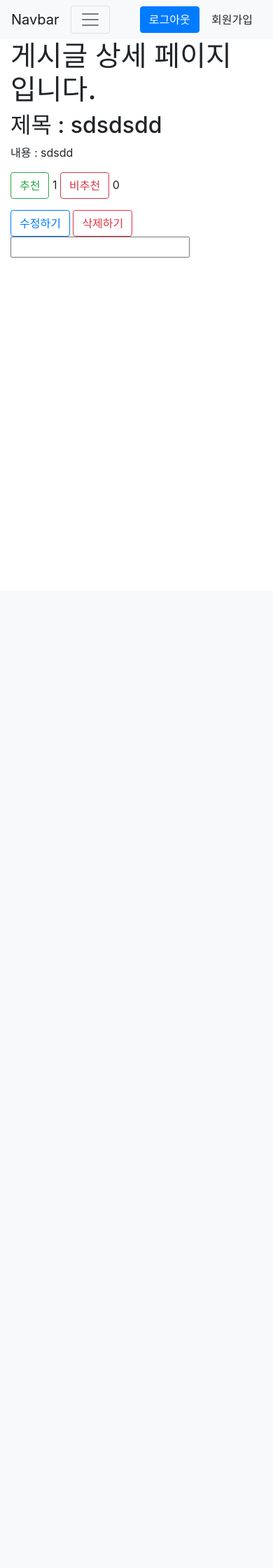
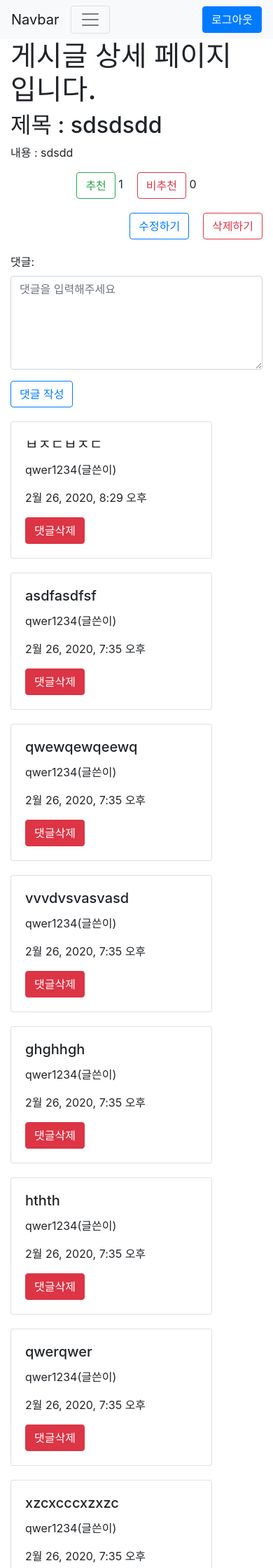
Before and after one commit to INT31302/destroy-django, a Django app: page /posts/1/ in a window 390 px wide. Shown: the top 2240 px of the page at 70% size. Before the commit the page ends 368 px from the top, so only its background shows below. Run offline with Django 3.2, Linux system fonts and the light colour scheme; a user stored in the database is signed in; data comes from the database, SQL or seed files in the repository; both versions use the stored data as it was after the commit; data that the repository does not hold is empty; some libraries are stand-ins or nearby versions.

Commit message:
add comment function

```diff
--- a/web_proj/posts/forms.py
+++ b/web_proj/posts/forms.py
@@ -1,5 +1,5 @@
 from django import forms
-from .models import Post
+from .models import Post, Comment
 from django.conf import settings
 
 
@@ -19,3 +19,17 @@ class PostForm(forms.ModelForm):
                 'class': 'form-control'
             })
         }
+
+
+class CommentForm(forms.ModelForm):
+    class Meta:
+        model = Comment
+        fields = ['text', ]
+        labels = {
+            "text": "댓글"
+        }
+        widgets = {
+            "text": forms.Textarea(attrs={
+                'placeholder': '댓글을 입력해주세요',
+                'class': 'form-control', 'rows': 5}),
+        }
--- a/web_proj/posts/models.py
+++ b/web_proj/posts/models.py
@@ -7,13 +7,12 @@ class Post(models.Model):
     title = models.CharField(max_length=200)
     content = models.TextField()
     author = models.ForeignKey(
-        get_user_model(), related_name="post", on_delete=models.CASCADE)
+        get_user_model(), related_name="author", on_delete=models.CASCADE)
     view_count = models.IntegerField(default=0)
     like_user_set = models.ManyToManyField(
         settings.AUTH_USER_MODEL, blank=True, related_name="like_user_set", through="Like")
     unlike_user_set = models.ManyToManyField(
         settings.AUTH_USER_MODEL, blank=True, related_name="unlike_user_set", through="Unlike")
-
     created_at = models.DateTimeField(auto_now_add=True)
     updated_at = models.DateTimeField(auto_now=True)
 
@@ -28,11 +27,23 @@ class Post(models.Model):
 
 class Like(models.Model):
     user = models.ForeignKey(settings.AUTH_USER_MODEL,
-                             on_delete=models.DO_NOTHING)
-    post = models.ForeignKey(Post, on_delete=models.DO_NOTHING)
+                             on_delete=models.CASCADE)
+    post = models.ForeignKey(Post, on_delete=models.CASCADE)
 
 
 class Unlike(models.Model):
     user = models.ForeignKey(settings.AUTH_USER_MODEL,
-                             on_delete=models.DO_NOTHING)
-    post = models.ForeignKey(Post, on_delete=models.DO_NOTHING)
+                             on_delete=models.CASCADE)
+    post = models.ForeignKey(Post, on_delete=models.CASCADE)
+
+
+class Comment(models.Model):
+    writer = models.ForeignKey(
+        get_user_model(), related_name="writer", on_delete=models.CASCADE)
+    comment = models.ForeignKey(
+        'Post', related_name='comments', on_delete=models.CASCADE)
+    text = models.TextField()
+    created_date = models.DateTimeField(auto_now=True)
+
+    def __str__(self):
+        return self.text
--- a/web_proj/posts/templates/posts/show.html
+++ b/web_proj/posts/templates/posts/show.html
@@ -11,7 +11,8 @@
   <p>
     내용 : {{post.content}}
   </p>
-  <span class="like_box">
+  <div class="box" style="display:flex; justify-content: center;">
+    <span class="like_box" style="margin-right: 20px;">
       <input
         type="button"
         class="like btn btn-outline-success"
@@ -29,8 +30,12 @@
       />
       <span id="ucount-{{post.id}}">{{post.unlike_count}}</span>
     </span>
-  <p></p>
-  <a href="{% url 'posts:edit' post.id %}" class="btn btn-outline-primary"
+  </div>
+  <div style="display:flex; justify-content:flex-end; margin:20px 0px;">
+    <a
+      href="{% url 'posts:edit' post.id %}"
+      class="btn btn-outline-primary"
+      style="margin-right: 20px;"
       >수정하기
     </a>
     <a
@@ -40,6 +45,38 @@
       data-target="#exampleModal"
       >삭제하기
     </a>
+  </div>
+
+  <div class="comment_box">
+    <form action="{% url 'posts:comment' post.id %}" method="POST">
+      {% include 'posts/_form.html' with form=form btn_value="댓글 작성"%}
+    </form>
+  </div>
+
+  <div class="row">
+    {% for comment in comments %}
+    <div class="col-md-4 col-12">
+      <div class="card" style="width: 18rem; margin-top:20px;">
+        <div class="card-body">
+          <h5 class="card-title">{{comment.text}}</h5>
+          {% if comment.writer == request.user %}
+          <p class="card-text">{{comment.writer}}(글쓴이)</p>
+          {% else %}
+          <p class="card-text">{{comment.writer}}</p>
+          {% endif %}
+          <p>{{comment.created_date}}</p>
+          <a
+            href="{% url 'posts:comment_delete' post.id comment.id %}"
+            ,
+            class="btn btn-danger"
+          >
+            댓글삭제
+          </a>
+        </div>
+      </div>
+    </div>
+    {% endfor %}
+  </div>
   <div
     class="modal fade"
     id="exampleModal"
@@ -80,9 +117,6 @@
     alert("{{ message.message }}");
   </script>
   {% endif %} {% endfor %} {% endif %} {% csrf_token %}
-  <form action="" method="post">
-    <input type="text" name="" id="" />
-  </form>
 </div>
 <script
   src="https://code.jquery.com/jquery-3.4.1.min.js"
@@ -141,5 +175,31 @@
     });
   });
 </script>
+<script type="text/javascript">
+  $(".unlike").click(function() {
+    var pk = $(this).attr("name");
+    $.ajax({
+      // .like 버튼을 클릭하면 <새로고침> 없이 ajax로 서버와 통신하겠다.
+      type: "POST", // 데이터를 전송하는 방법을 지정
+      url: "{% url 'posts:unlike' %}", // 통신할 url을 지정
+      data: { pk: pk, csrfmiddlewaretoken: "{{ csrf_token }}" }, // 서버로 데이터 전송시 옵션
+      dataType: "json", // 서버측에서 전송한 데이터를 어떤 형식의 데이터로서 해석할 것인가를 지정, 없으면 알아서 판단
+      // 서버측에서 전송한 Response 데이터 형식 (json)
+      // {'likes_count': post.like_count, 'message': message }
+      success: function(response) {
+        // 통신 성공시 - 동적으로 좋아요 갯수 변경, 유저 목록 변경
+        console.log("success unlike");
+        $("#ucount-" + pk).html(response.unlike_count);
+      },
+      error: function(request) {
+        // 통신 실패시 - 로그인 페이지 리다이렉트
+        console.log("fail");
+        // alert("로그인이 필요합니다.");
+        //window.location.replace("/users/login/");
+        //  alert("code:"+request.status+"\n"+"message:"+request.responseText+"\n"+"error:"+error);
+      }
+    });
+  });
+</script>
 
 {% endblock %}
--- a/web_proj/posts/urls.py
+++ b/web_proj/posts/urls.py
@@ -1,5 +1,5 @@
 from django.urls import path
-from .views import new, create, show, edit, update, delete, search, like, unlike
+from .views import new, create, show, edit, update, delete, search, like, unlike, comment, comment_delete
 
 app_name = "posts"
 urlpatterns = [
@@ -11,5 +11,8 @@ urlpatterns = [
     path('delete/<int:post_id>/', delete, name="delete"),
     path('search/', search, name="search"),
     path('like/', like, name="like"),
-    path('unlike/', unlike, name="unlike")
+    path('unlike/', unlike, name="unlike"),
+    path('comment/<int:post_id>/', comment, name="comment"),
+    path('comment_delete/<int:post_id>/<int:comment_id>/',
+         comment_delete, name="comment_delete")
 ]
--- a/web_proj/posts/views.py
+++ b/web_proj/posts/views.py
@@ -2,8 +2,8 @@ from django.shortcuts import render, redirect, HttpResponse, get_object_or_404
 from django.http import JsonResponse
 from django.views.decorators.http import require_POST
 from django.contrib.auth.decorators import login_required
-from .models import Post
-from .forms import PostForm
+from .models import Post, Comment
+from .forms import PostForm, CommentForm
 from django.core.paginator import Paginator
 from django.urls import reverse
 import pdb
@@ -42,8 +42,12 @@ def create(request):
 
 def show(request, post_id):
     post = Post.objects.get(id=post_id)
+    comments = Comment.objects.filter(
+        comment=post_id).order_by('-created_date')
     context = {
-        'post': post
+        'post': post,
+        'form': CommentForm(),
+        'comments': comments
     }
     return render(request, 'posts/show.html', context)
 
@@ -102,6 +106,30 @@ def search(request):
 
 @login_required
 @require_POST
+def comment(request, post_id):
+    if request.method == "POST":
+        form = CommentForm(request.POST)
+        if form.is_valid():
+            comments = form.save(commit=False)
+            comments.writer = request.user
+            comments.comment = Post.objects.get(pk=post_id)
+            comments.save()
+            return redirect('posts:show', post_id)
+
+
+@login_required
+def comment_delete(request, post_id, comment_id):
+    comment = Comment.objects.get(id=comment_id)
+    if comment.writer == request.user:
+        comment.delete()
+        return redirect('posts:show', post_id)
+    else:
+        messages.success(request, '작성자가 아닙니다!')
+        return redirect('posts:show', post_id)
+
+
+@login_required
+@require_POST
 def like(request):
     pk = request.POST.get('pk', None)
     post = get_object_or_404(Post, pk=pk)
--- a/web_proj/web_proj/settings.py
+++ b/web_proj/web_proj/settings.py
@@ -110,7 +110,7 @@ AUTH_PASSWORD_VALIDATORS = [
 
 LANGUAGE_CODE = 'ko-kr'
 
-TIME_ZONE = 'UTC'
+TIME_ZONE = 'Asia/Seoul'
 
 USE_I18N = True
 
--- a/web_proj/web_proj/templates/share/_navbar.html
+++ b/web_proj/web_proj/templates/share/_navbar.html
@@ -36,9 +36,8 @@
     {% if user.is_active %}
     <a href='{% url "users:logout" %}' class="btn btn-primary">로그아웃</a>
     {% else %}
+    <a href="{% url 'users:register' %}" class="btn btn-second">회원가입</a>
     <a href='{% url "users:login" %}' class="btn btn-primary">로그인</a>
     {% endif %}
-
-    <a href="{% url 'users:register' %}" class="btn btn-second">회원가입</a>
   </div>
 </nav>
```
Also changed, not shown: web_proj/posts/admin.py (+11 -1 lines), web_proj/db.sqlite3, web_proj/posts/migrations/0001_initial.py, web_proj/web_proj/static/img/temp.jpg (deleted), web_proj/web_proj/static/img/thumb_down.png (deleted), web_proj/web_proj/static/img/thumb_up.png (deleted). Lines whose indentation alone changed are shown as unchanged.
